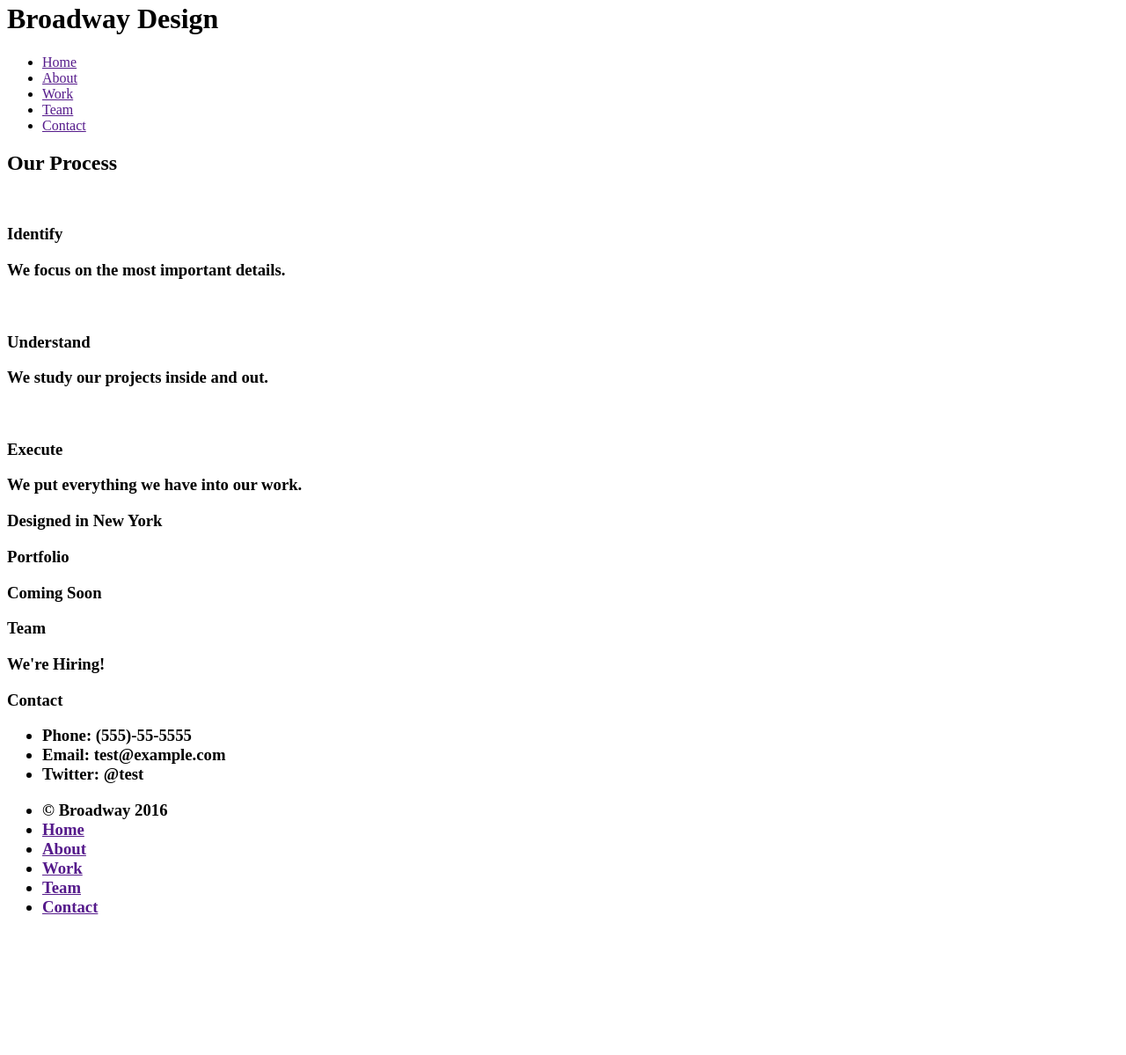
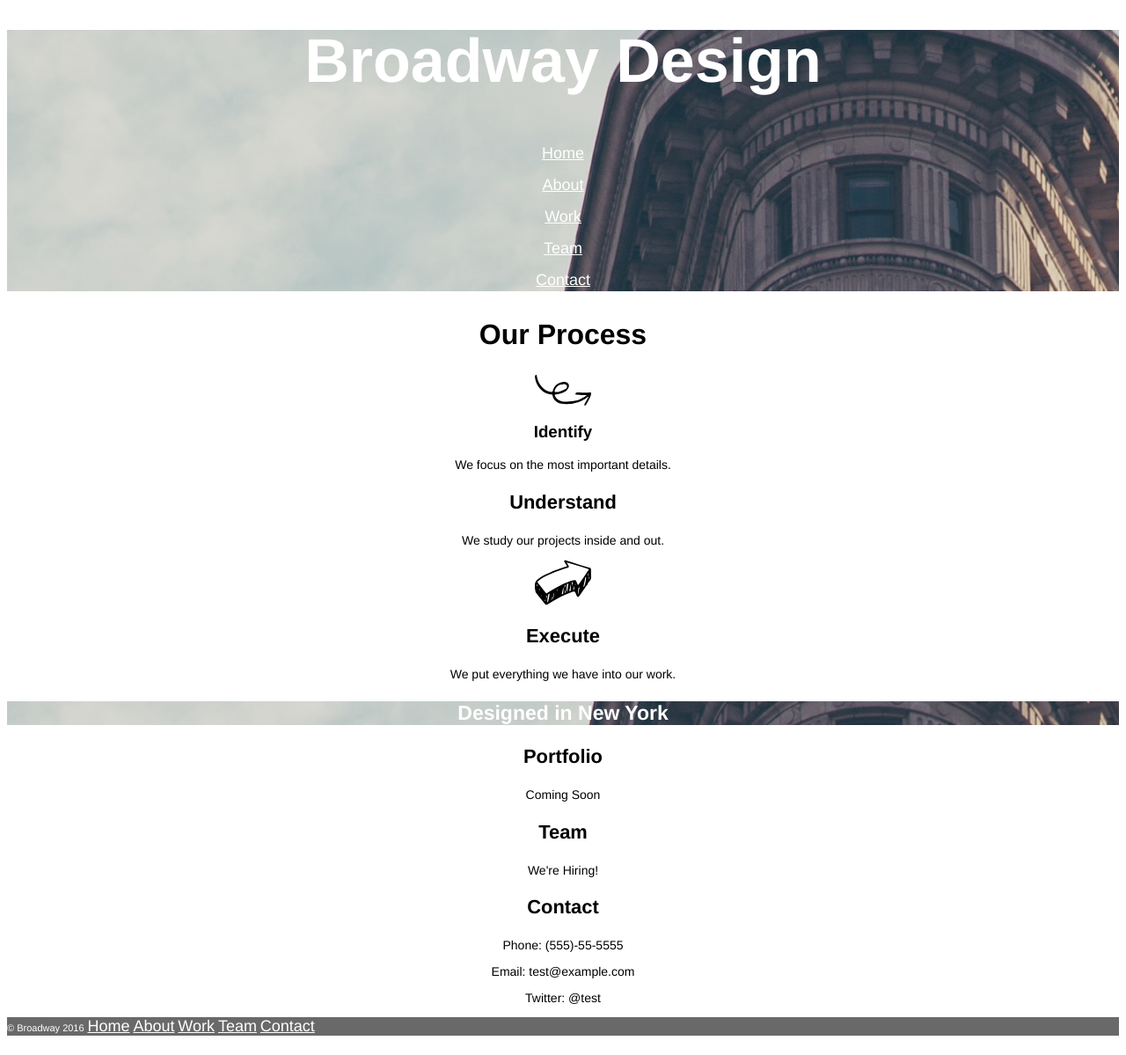
Before and after one commit to KMR22/Broadway_Design, a plain HTML site: page Index.html in a window 1280 px wide. Shown: the part 18-1217 px from the top of the page at 88% size. Before the commit the page ends 1079 px from the top, so only its background shows below. Drawn offline with Linux system fonts and the light colour scheme.

Commit message:
Complete HTML and CSS.

```diff
--- a/Index.html
+++ b/Index.html
@@ -8,26 +8,25 @@
     <div class="header">
       <h1>Broadway Design</h1>
       <nav>
-        <ul>
-          <li><a href="">Home</a></li>
-          <li><a href="">About</a></li>
-          <li><a href="">Work</a></li>
-          <li><a href="">Team</a></li>
-          <li><a href="">Contact</a></li>
-        </ul>
+          <a href="">Home</a>
+          <a href="">About</a>
+          <a href="">Work</a>
+          <a href="">Team</a>
+          <a href="">Contact</a>
+      <nav>
     </div>
 
     <h2>Our Process</h2>
 
-    <img/>
+    <img src="Resources/Images/identify.svg"/>
     <h3>Identify<h3>
     <p>We focus on the most important details.</p>
 
-    <img/>
+    <imgsrc="Resources/Images/understand.svg"/>
     <h3>Understand<h3>
     <p>We study our projects inside and out.</p>
 
-    <img/>
+    <img src="Resources/Images/execute.svg"/>
     <h3>Execute<h3>
     <p>We put everything we have into our work.</p>
 
@@ -40,21 +39,19 @@
     <p>We're Hiring!</p>
 
     <h3>Contact<h3>
-      <ul>
-        <li>Phone: (555)-55-5555</li>
-        <li>Email: test@example.com</li>
-        <li>Twitter: @test</li>
-      </ul>
+    <p>Phone: (555)-55-5555</p>
+    <p>Email: test@example.com</p>
+    <p>Twitter: @test</p>
 
-    <footer>
-      <ul>
-        <li>&#169 Broadway 2016</li>
-        <li><a href="">Home</a></li>
-        <li><a href="">About</a></li>
-        <li><a href="">Work</a></li>
-        <li><a href="">Team</a></li>
-        <li><a href="">Contact</a></li>
-      </ul>
-    </footer>
+    <div class="footer">
+      <p>
+        <span>&#169 Broadway 2016</span>
+        <a href="">Home</a>
+        <a href="">About</a>
+        <a href="">Work</a>
+        <a href="">Team</a>
+        <a href="">Contact</a>
+      </p>
+    </div>
   </body>
 </html>
--- a/Resources/CSS/Style.css
+++ b/Resources/CSS/Style.css
@@ -0,0 +1,67 @@
+body {
+  text-align: center;
+  font-family: Helvetica, sans-serif;
+}
+
+.header {
+  background: url("../Images/the-flatiron-building.png") no-repeat center center;
+}
+
+.header h1 {
+  font-size: 70px;
+  font-weight: bold;
+  color: White;
+}
+
+.header a{
+  display: block;
+  font-size: 18px;
+  list-style: none;
+  color: White;
+  line-height: 2em;
+}
+
+h2 {
+  font-size: 32px;
+  font-weight: bold;
+}
+
+img {
+  display: block;
+  margin: 0px auto;
+}
+
+h3 {
+  font-size: 32 px;
+  font-weight: bold;
+}
+
+p {
+  font-size: 14px;
+  font-weight: normal;
+}
+
+#banner {
+  background: url("../Images/the-flatiron-building.png") no-repeat center center;
+  font-size: 23px;
+  font-weight: bold;
+  color: White;
+}
+
+.footer {
+  text-align: left;
+  background-color: DimGray;
+}
+
+.footer a {
+  display: inline;
+  font-size: 18px;
+  list-style: none;
+  color: White;
+}
+
+.footer span {
+  display: inline;
+  font-size: 11px;
+  color: White;
+}
```
